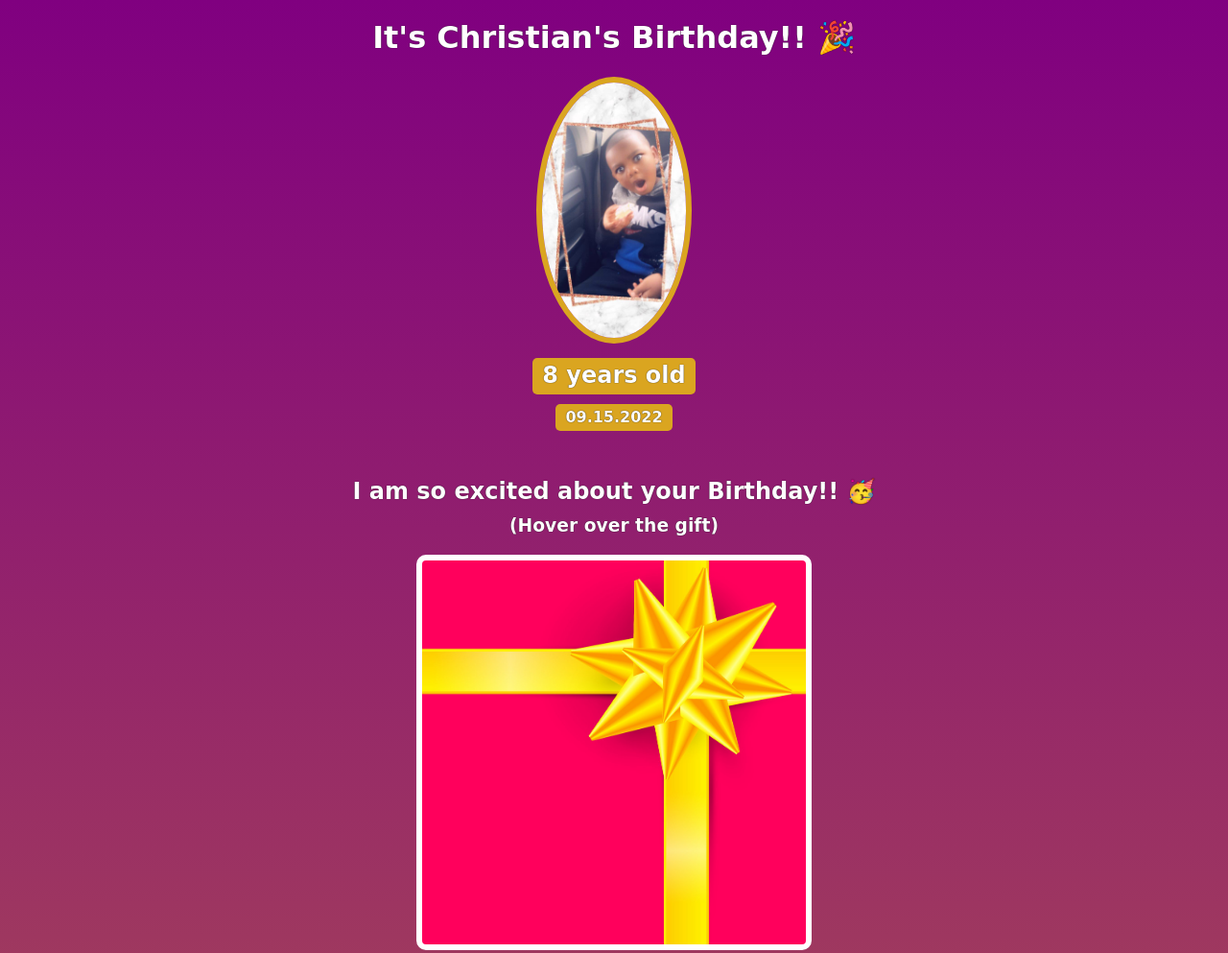
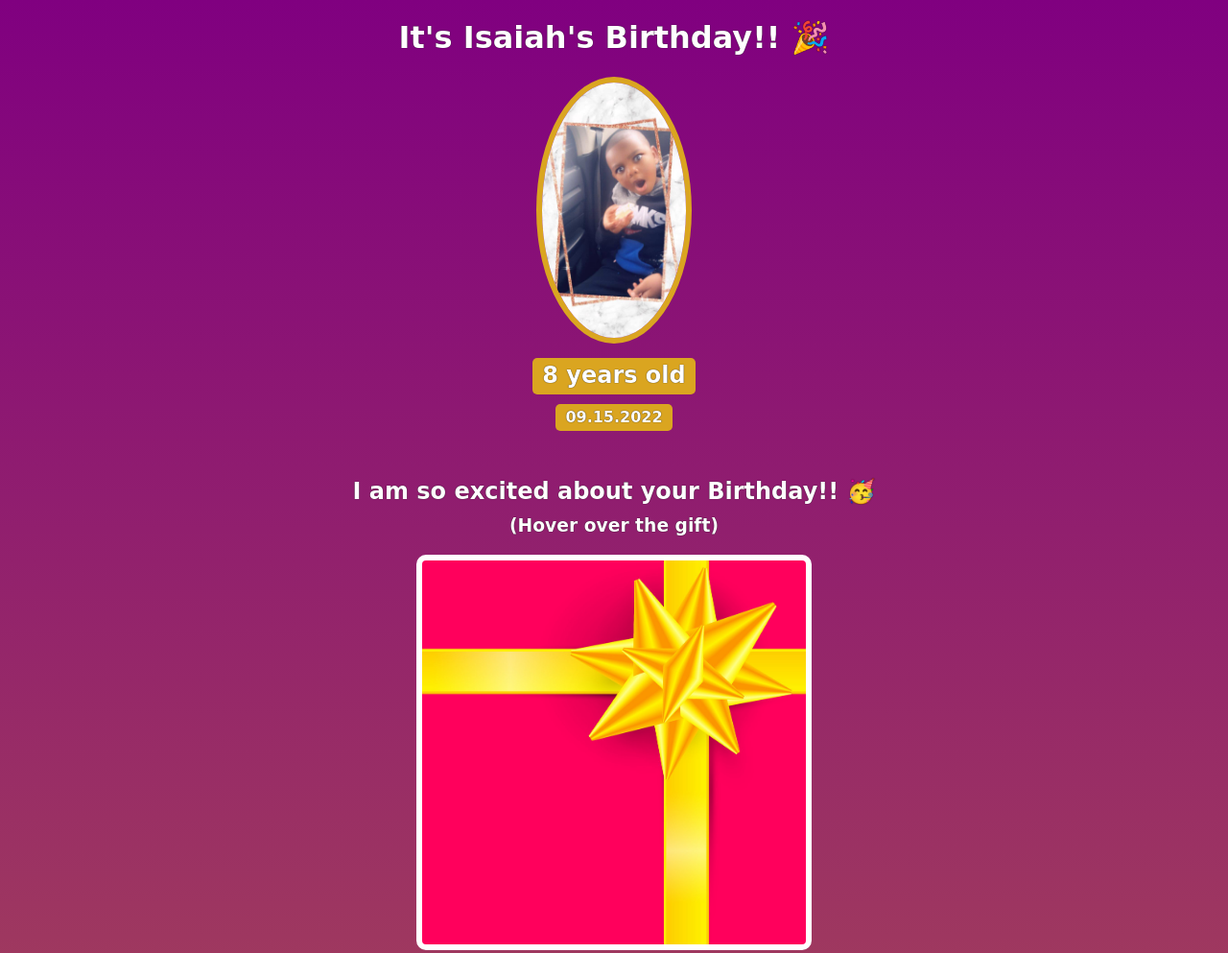
Before and after one commit to Kadprat/Birthday-Gif-Site, a plain HTML site: page index.html in a window 1280 px wide. Shown: the top 993 px of the page at 96% size. Drawn offline with nearby package versions, Linux system fonts and the light colour scheme; a web font is replaced by a local one.

Commit message:
Change the name to Isaiah.

```diff
--- a/index.html
+++ b/index.html
@@ -7,7 +7,7 @@
     </head>
     <body>
         <div id="header">
-            <h1>It's Christian's Birthday!! 🎉</h1>
+            <h1>It's Isaiah's Birthday!! 🎉</h1>
             <img id="bff-img" src="images/Christian.jpg">
             <h2 id="bday-age">8 years old</h2>
             <h4 id="bday-date">09.15.2022</h4>
```
